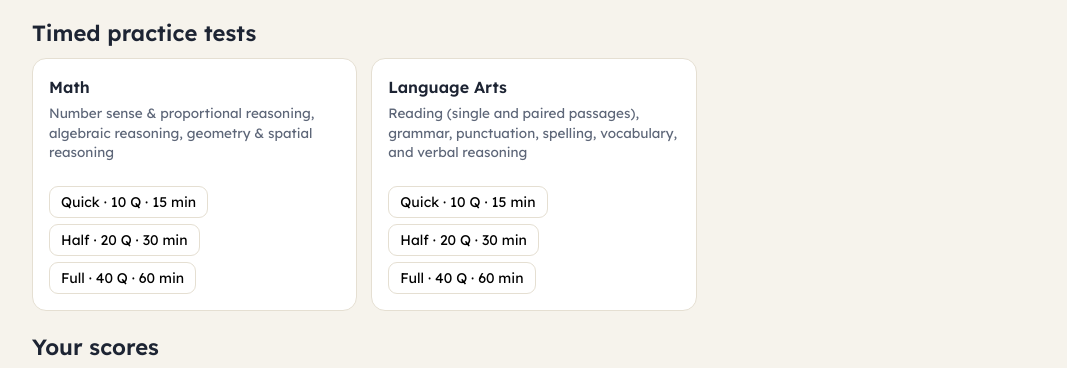
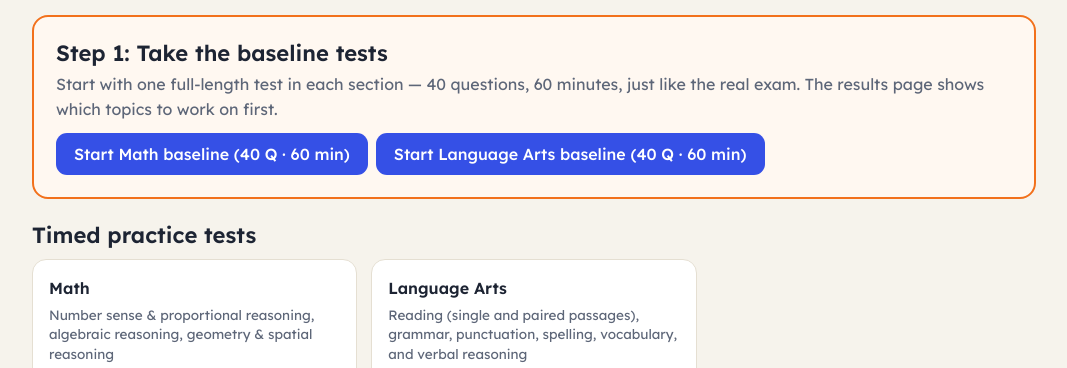
Before and after one commit to hirenvp301/geometry-coach, a plain HTML site: page index.html in a window 1280 px wide. Both pictures are taken after a click on the button 640 px from the left and 502 px from the top of the page. Shown: the part 402-770 px from the top of the page, without its empty margins (106-1173 px from the left). Drawn offline with Linux system fonts and the light colour scheme.

Commit message:
Exam prep: add baseline test buttons
Co-Authored-By: Claude Opus 5.5 <noreply@anthropic.com>
Claude-Session: https://claude.ai/code/session_012e3qAh1PRPhVjAecFnUjHC

```diff
--- a/index.html
+++ b/index.html
@@ -153,6 +153,7 @@ svg text{font-family:Lexend,system-ui,sans-serif}
 .countcard{display:flex;gap:20px;align-items:center}
 .bigd{display:flex;flex-direction:column;align-items:center;justify-content:center;min-width:120px;height:110px;border-radius:14px;background:var(--a);color:#fff}
 .bigd b{font-size:40px;line-height:1}.bigd span{font-size:13px;margin-top:4px;text-align:center}
+.baseline{margin-top:18px;border:2px solid var(--a);background:#fff8f1}
 .curwk td{background:#fff6ec}
 .testbar{position:sticky;top:0;z-index:5;display:flex;align-items:center;gap:14px;background:var(--bg);padding:10px 0;margin-bottom:10px;border-bottom:1px solid var(--line)}
 .testbar>div:first-child{flex:1}
@@ -2672,6 +2673,7 @@ function examView(){const d=daysLeft(),H=examHist();const U=EXAMU;
   <div class="card countcard"><div class="bigd"><b>${Math.max(d,0)}</b><span>${d===1?'day':'days'} to go</span></div><div><h2 style="margin:0 0 4px">${EXAM_DATE_TXT}</h2>
   <p class="muted" style="margin:0">Two sections — <b>Math</b> and <b>Language Arts</b> — about <b>40 multiple-choice questions in 60 minutes</b> each, based on NJ standards for grades 6–8. Each section is worth up to 35 of the 100 admission points (grades count for the other 30; 75 qualifies). MCVSD writes a new exam each year and doesn't publish practice tests, so these are practice questions in a similar format, not real past questions.</p>
   <p class="small" style="margin:8px 0 0">Best full-length score so far — Math: <b>${best('math')}</b> · Language Arts: <b>${best('ela')}</b></p></div></div>
+  ${(()=>{const done=s=>H.some(x=>x.section===s&&x.n>=40);if(done('math')&&done('ela'))return '';return `<div class="card baseline"><h2 style="margin:0 0 4px">Step 1: Take the baseline tests</h2><p class="muted" style="margin:0 0 10px">Start with one full-length test in each section — 40 questions, 60 minutes, just like the real exam. The results page shows which topics to work on first.</p><div class="actions" style="margin-top:0">${done('math')?'<span class="badge done">Math baseline done ✓</span>':'<button class="btn" data-start="math" data-n="40" data-m="60">Start Math baseline (40 Q · 60 min)</button>'}${done('ela')?'<span class="badge done">Language Arts baseline done ✓</span>':'<button class="btn" data-start="ela" data-n="40" data-m="60">Start Language Arts baseline (40 Q · 60 min)</button>'}</div></div>`;})()}
   <h2 style="margin-top:22px">Timed practice tests</h2>
   <div class="lessons">${[['math','Math','Number sense & proportional reasoning, algebraic reasoning, geometry & spatial reasoning'],['ela','Language Arts','Reading (single and paired passages), grammar, punctuation, spelling, vocabulary, and verbal reasoning']].map(([k,t,d])=>`<div class="lesson" style="cursor:default;flex-direction:column"><div><span class="t">${t}</span><span class="d" style="display:block">${d}</span></div>
     <div class="seg" style="margin-top:10px">${TEST_LEN.map(([lab,n,m])=>`<button data-start="${k}" data-n="${n}" data-m="${m}">${lab} · ${n} Q · ${m} min</button>`).join('')}</div></div>`).join('')}</div>
```
